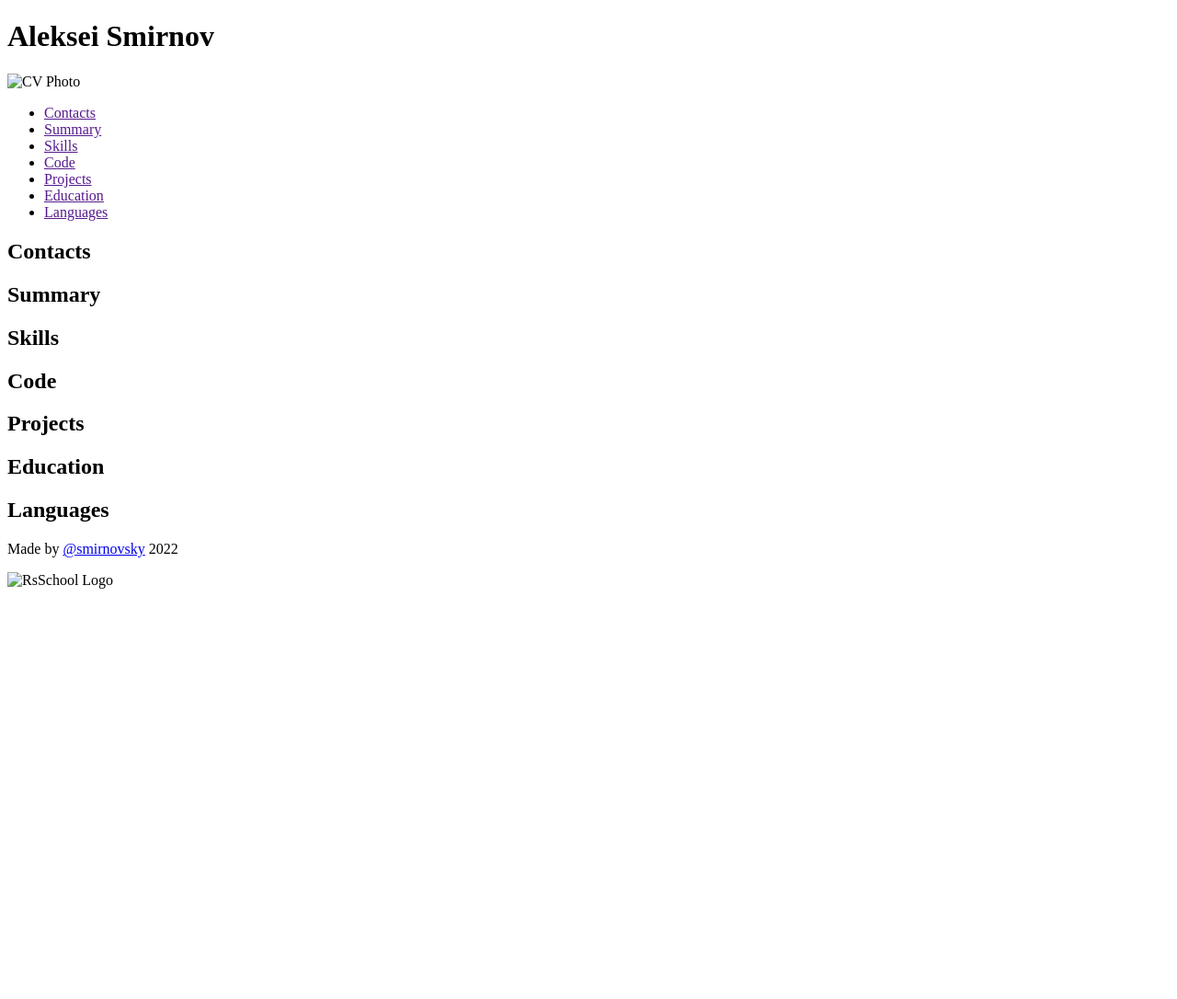
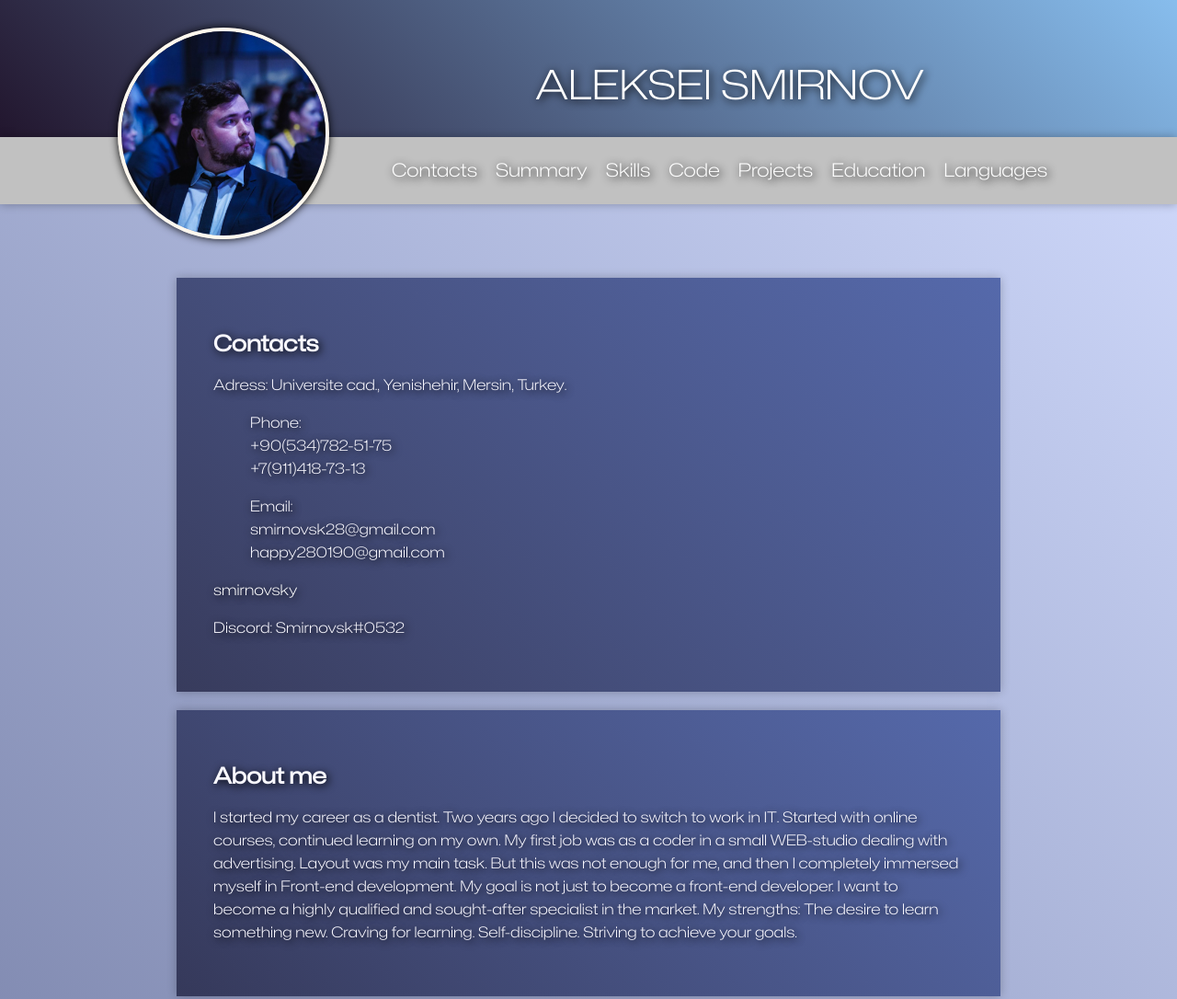
Before and after one commit to smirnovsky/rsschool-cv, a plain HTML site: page index.html in a window 1280 px wide. Shown: the top 1086 px of the page at 92% size. Before the commit the page ends 800 px from the top, so only its background shows below. Drawn offline with Linux system fonts and the light colour scheme.

Commit message:
feat: add styles

```diff
--- a/index.html
+++ b/index.html
@@ -5,13 +5,21 @@
     <meta http-equiv="X-UA-Compatible" content="IE=edge">
     <meta name="viewport" content="width=device-width, initial-scale=1.0">
     <title>Document</title>
+    <link rel="stylesheet" href="style.css">
 </head>
-<body>
-    <header>
-        <h1>Aleksei Smirnov</h1>
-        <img src="" alt="CV Photo">
+<body class="body">
+    <div class="wrapper">
+        <header class="header">
+            <div class="content-wrapper">
+                <img class="profile-photo" src="img/profilePhotoNew.jpeg" alt="CV Photo">
+                <div class="navigation-wrapper">
+                    <h1 class="header-name">ALEKSEI SMIRNOV</h1>
+
+                </div>
+            </div>
+        </header>
         <nav>
-            <ul>
+            <ul class="navigation">
                 <li><a href="">Contacts</a></li>
                 <li><a href="">Summary</a></li>
                 <li><a href="">Skills</a></li>
@@ -21,46 +29,112 @@
                 <li><a href="">Languages</a></li>
             </ul>
         </nav>
-    </header>
-    <main>
+        <main class="main">
             <section>
                 <h2>Contacts</h2>
-            <p></p>
+                <p>Adress: Universite cad., Yenishehir, Mersin, Turkey.</p>
+                <ul>Phone:
+                    <li>+90(534)782-51-75</li>
+                    <li>+7(911)418-73-13</li>
+                </ul>
+                <ul>Email:
+                    <li>smirnovsk28@gmail.com</li>
+                    <li>happy280190@gmail.com</li>
+                </ul>
+                <a href="https://github.com/smirnovsky">smirnovsky</a>
+                <p>Discord: Smirnovsk#0532</p>
             </section>
 
             <section>
-            <h2>Summary</h2>
-            <p></p>
+                <h2>About me</h2>
+                <p>I started my career as a dentist.
+                    Two years ago I decided to switch to work in IT. Started with online courses, continued learning on my own. My first job was as a coder in a small WEB-studio dealing with advertising.
+
+                    Layout was my main task. But this was not enough for me, and then I completely immersed myself in Front-end development.
+
+                    My goal is not just to become a front-end developer. I want to become a highly qualified and sought-after specialist in the market.
+
+                    My strengths:
+                    The desire to learn something new.
+                    Craving for learning.
+                    Self-discipline.
+                    Striving to achieve your goals.</p>
             </section>
 
             <section>
                 <h2>Skills</h2>
-            <p></p>
+                <ul>
+                    <li>HTML</li>
+                    <li>CSS (BEM, SCSS)</li>
+                    <li>JavaScript (Fundamentals, Functional Programming, OOP, ES6+)</li>
+                    <li>React JS, Redux (intermediate level knowledge)</li>
+                    <li>Webpack, GULP</li>
+                    <li>VSCode, Xcode</li>
+                    <li>Figma</li>
+                    <li>Windows, MacOs</li>
+                </ul>
             </section>
 
             <section>
                 <h2>Code</h2>
-            <p></p>
+                <xmp>
+                    import React from 'react';
+
+                    import './ExpensesFilter.css';
+
+                    const ExpensesFilter = (props) => {
+                        const dropdownChangeHandler = (event) => {
+                            props.oncChangeFilter(event.target.value);
+                        };
+                    return (
+                        <div className='expenses-filter'>
+                        <div className='expenses-filter__control'>
+                            <label>Filter by year</label>
+                            <select value={props.selected} onChange={dropdownChangeHandler}>
+                            <option value='2022'>2022</option>
+                            <option value='2021'>2021</option>
+                            <option value='2020'>2020</option>
+                            <option value='2019'>2019</option>
+                            </select>
+                        </div>
+                        </div>
+                    );
+                    };
+
+                    export default ExpensesFilter;
+                </xmp>
             </section>
 
             <section>
-            <h2>Projects</h2>
-            <p></p>
+                <h2>Work Experience:</h2>
+                <p>Web studio "Stratosphere". September 2021 - March 2022.</p>
             </section>
 
             <section>
                 <h2>Education</h2>
-            <p></p>
+                <ul>
+                    <li>Crimean State Medical University: 2007-2015.</li>
+                    <li>Layout courses "HTML-Academy" (completed)
+                        <a href="https://smirnovsky.github.io/DeviceWebLayout/">Layout. Online shop For Photographers,</a>
+                        <a href="https://smirnovsky.github.io/testForModesto/">Layout. Online flower store</a></li>
+                    <li>React - The Complete Guide by Maximilian Schwarzmüller (in progress)
+                        JS/FE Pre-School 2022Q4 (in progress)</li>
+                </ul>
             </section>
 
             <section>
                 <h2>Languages</h2>
-            <p></p>
+                <ul>
+                    <li>Russian: Native,</li>
+                    <li>Ukrainian: C2,</li>
+                    <li>English: B1,</li>
+                </ul>
             </section>
         </main>
-    <footer>
+        <footer class="footer">
             <p>Made by <a href="https://github.com/smirnovsky">@smirnovsky</a> 2022</p>
-        <img src="" alt="RsSchool Logo">
+            <img class="rs-school-logo" src="./img/rs_school_js.svg" alt="RsSchool Logo">
         </footer>
+    </div>
 </body>
 </html>
--- a/style.css
+++ b/style.css
@@ -0,0 +1,195 @@
+/* ---------------------Fonts--------------------- */
+
+@font-face {
+    font-family: "Ausion";
+    font-style: normal;
+    font-weight: 300;
+    src: url("fonts/Ausion-LightCAPS.woff2") format("woff2"), url("fonts/Ausion-LightCAPS.woff") format("woff");
+}
+
+@font-face {
+    font-family: "Ausion";
+    font-style: normal;
+    font-weight: 400;
+    src: url("fonts/Ausion-RegularCAPS.woff2") format("woff2"), url("fonts/Ausion-RegularCAPS.woff") format("woff");
+}
+
+@font-face {
+    font-family: "Mona-Sans";
+    font-style: normal;
+    font-weight: 200;
+    src: url("fonts/Mona-Sans-UltraLightWide.woff2") format("woff2"), url("fonts/Mona-Sans-UltraLightWide.woff") format("woff");
+}
+
+@font-face {
+    font-family: "Mona-Sans";
+    font-style: normal;
+    font-weight: 300;
+    src: url("fonts/Mona-Sans-LightWide.woff2") format("woff2"), url("fonts/Mona-Sans-LightWide.woff") format("woff");
+}
+
+@font-face {
+    font-family: "Mona-Sans";
+    font-style: normal;
+    font-weight: 400;
+    src: url("fonts/Mona-Sans-RegularWide.woff2") format("woff2"), url("fonts/Mona-Sans-RegularWide.woff") format("woff");
+}
+
+/* ---------------------Globals--------------------- */
+
+* {
+    box-sizing: border-box;
+  }
+
+a {
+    text-decoration: none;
+    color: white;
+}
+
+
+li {
+    list-style-type: none;
+}
+
+/* ---------------------Header--------------------- */
+
+
+.body {
+    background: linear-gradient(45deg, #39426d, #d3ddfffe);
+    background-size: 100%;
+    min-height: 100vh;
+    margin: 0 auto;
+    padding: 0;
+    min-width: 500px;
+}
+
+
+.header {
+    background: linear-gradient(45deg, #22162e, #87bded);
+    background-size: 100%;
+
+    display: flex;
+    flex-direction: row;
+    flex-flow: row wrap;
+
+}
+
+.header-name {
+    font-family: "Mona-Sans";
+    font-style: normal;
+    font-weight: 300;
+    font-size: 44px;
+    color: white;
+
+    width: 70%;
+    min-width: 50%;
+    margin-left: 25%;
+    margin-top: 40px;
+    height: 10vh;
+
+    display: flex;
+    flex-direction: row;
+    flex-wrap: wrap;
+    margin-left: 30%;
+    align-items: flex-end;
+    justify-content: center;
+
+    text-shadow: 2px 2px 10px black;
+}
+
+.content-wrapper {
+    width: 80%;
+    margin: auto;
+}
+
+.profile-photo {
+    position: absolute;
+    width: 18%;
+    min-width: 150px;
+    height: auto;
+    border-radius: 50%;
+    border: 4px solid rgb(255, 248, 238);
+    box-shadow: 0px 0px 10px black;
+
+    margin-top: 30px;
+}
+
+.navigation-wrapper {
+    display: flex;
+    flex-direction: column;
+}
+
+nav {
+    padding: 5px;
+    background-color: rgb(193, 193, 193);
+    box-shadow: 0px 0px 10px rgba(0, 0, 0, 0.286);
+}
+
+.navigation {
+    width: 70%;
+    min-width: 50%;
+
+    font-family: "Mona-Sans";
+    font-style: normal;
+    font-weight: 300;
+    font-size: 20px;
+
+    display: flex;
+    flex-direction: row;
+    flex-wrap: wrap;
+    gap: 20px;
+    margin-left: 30%;
+
+    text-shadow: 2px 2px 10px black;
+}
+
+/* ---------------------Main--------------------- */
+
+.main {
+    width: 70%;
+    margin: 10vh auto;
+}
+
+section {
+    background: linear-gradient(45deg, #1f2141ca, #5569ab);
+    background-size: 100%;
+    padding: 40px;
+
+    color: rgb(249, 248, 255);
+    font-family: "Mona-Sans";
+    font-style: normal;
+    font-weight: 300;
+    font-size: 16px;
+    line-height: 25px;
+    margin-bottom: 20px;
+    text-shadow: 2px 2px 10px black;
+    box-shadow: 0px 0px 10px rgba(0, 0, 0, 0.243);
+}
+
+/* ---------------------Footer--------------------- */
+
+.footer {
+    background: linear-gradient(45deg, #22162e, #87bded);
+    background-size: 100%;
+
+    font-family: "Mona-Sans";
+    font-style: normal;
+    font-weight: 300;
+    font-size: 16px;
+    color: white;
+
+    display: flex;
+    flex-direction: row;
+    flex-wrap: wrap;
+    justify-content: space-between;
+    align-items: center;
+
+    padding: 40px 10%;
+}
+
+.rs-school-logo {
+    width: 80px;
+    height: 100%;
+    fill: white;
+    stroke: red;
+}
```
Also changed, not shown: img/profilePhoto.jpg (deleted), img/profilePhotoNew.jpeg (added), img/rs_school_js.svg (added), 2 other files. Lines whose indentation alone changed are shown as unchanged.
